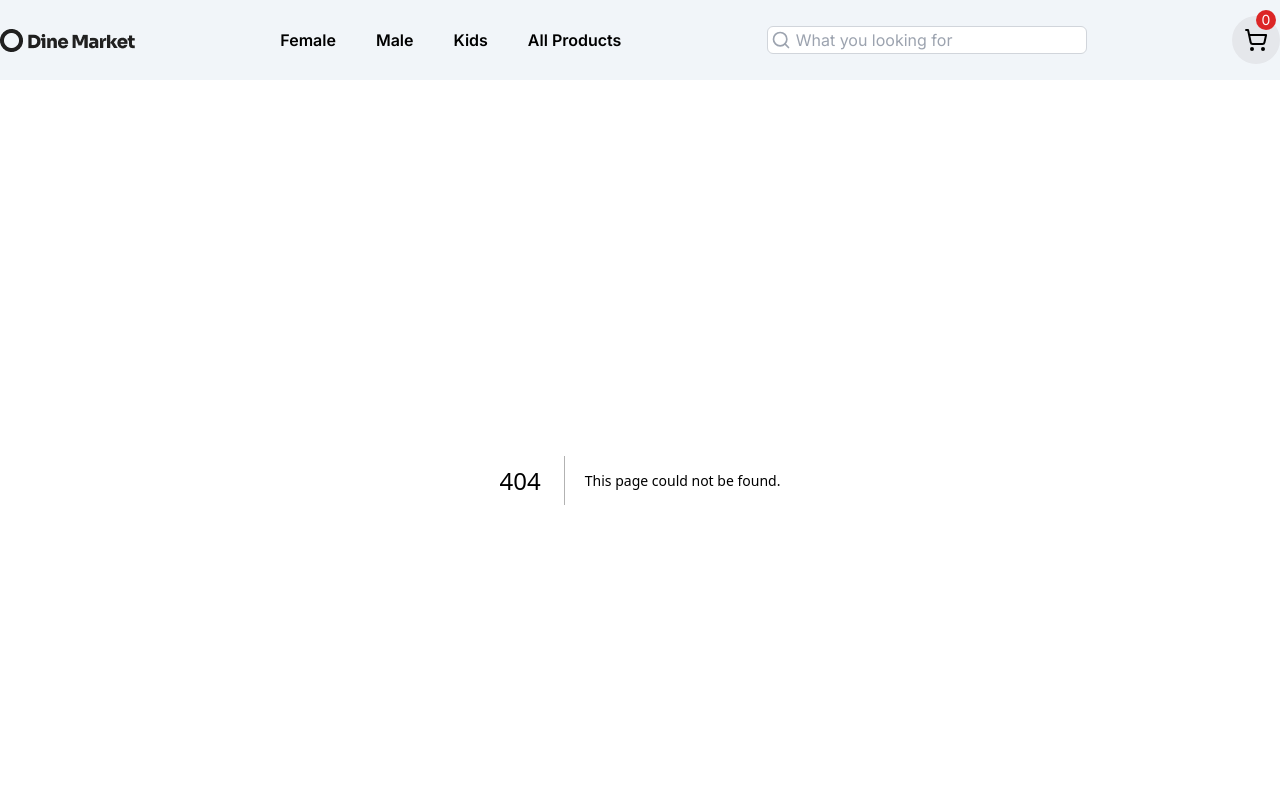
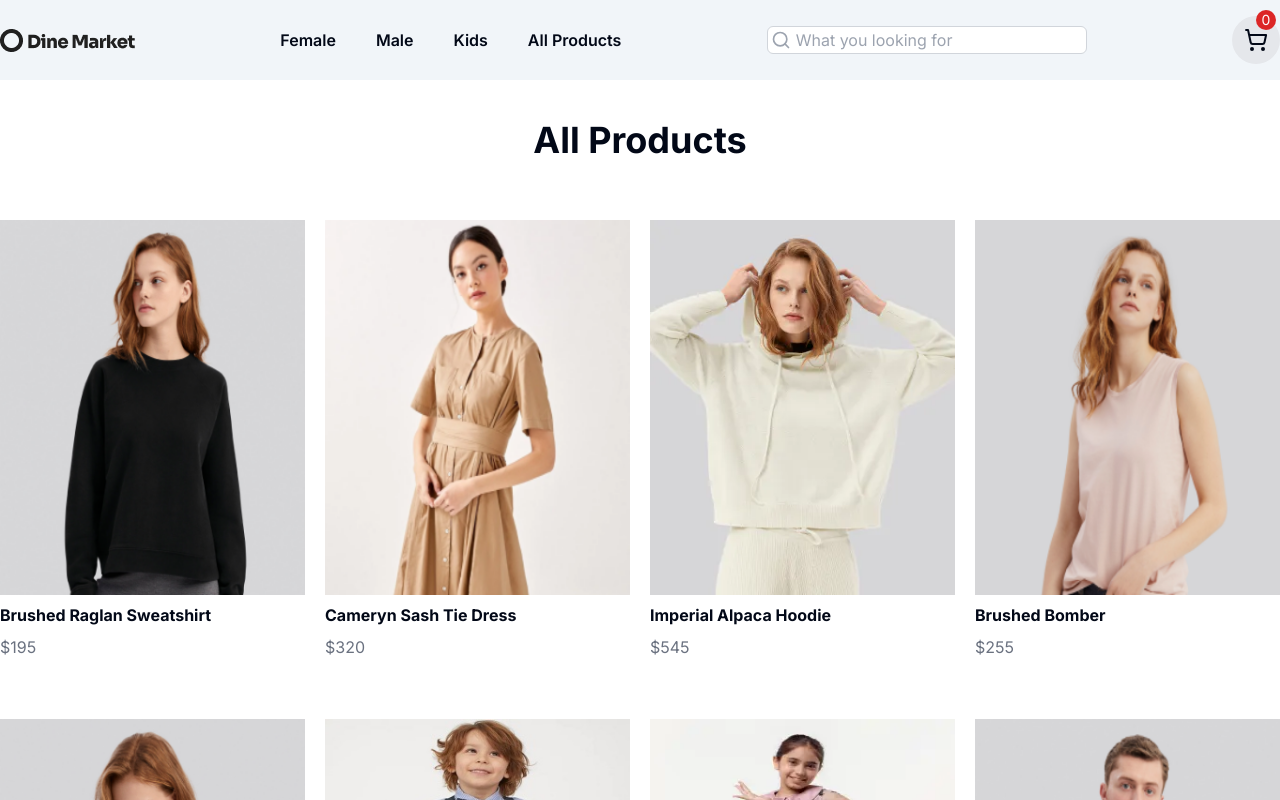
Before and after one commit to khizarwakeel/market-place, a Next.js app: page /All-Products in a window 1280 px wide. Before the commit this address had no page. Shown: the top 800 px of the page. Built offline with nearby package versions, Linux system fonts and the light colour scheme.

Commit message:
added dynamic routes on products

```diff
--- /dev/null
+++ b/src/app/[slug]/page.tsx
@@ -0,0 +1,17 @@
+import { NextPage } from "next";
+import ProductsCate from "@/components/views/productsCate";
+
+interface ParamsVal {
+  slug: string;
+}
+
+const Page: NextPage<{ params: ParamsVal }> = ({ params }) => {
+  const { slug } = params;
+  return (
+    <div>
+      <ProductsCate category={slug} />
+    </div>
+  );
+};
+
+export default Page;
--- a/src/components/layout/header.tsx
+++ b/src/components/layout/header.tsx
@@ -9,22 +9,24 @@ const Header = () => {
     <section className="bg-slate-100 py-4">
       <Wrapper>
         <div className="flex justify-between items-center h-full">
-          <div>
-            <Image src={Logo} alt="O Dine Market" />
-          </div>
+          <Link href={"/"}>
+            <div>
+              <Image src={Logo} alt="O Dine Market" />
+            </div>
+          </Link>
           <div>
             <ul className="flex gap-10 font-semibold">
               <li>
-                <Link href={""}>Female</Link>
+                <Link href={"/Female"}>Female</Link>
               </li>
               <li>
-                <Link href={""}>Male</Link>
+                <Link href={"/Male"}>Male</Link>
               </li>
               <li>
-                <Link href={""}>Kids</Link>
+                <Link href={"/Kids"}>Kids</Link>
               </li>
               <li>
-                <Link href={""}>All Products</Link>
+                <Link href={"/All-Products"}>All Products</Link>
               </li>
             </ul>
           </div>
--- /dev/null
+++ b/src/components/shared/productCards.tsx
@@ -0,0 +1,19 @@
+import Image, { StaticImageData } from "next/image";
+
+interface IProp {
+  img: StaticImageData;
+  title: string;
+  price: number;
+}
+
+const ProductsCards: React.FC<IProp> = ({ img, title, price }) => {
+  return (
+    <div className="py-5 hover:scale-105 duration-300">
+      <Image src={img} alt="Products" className="object-cover flex-shrink-0" />
+      <h3 className="py-2 font-bold">{title}</h3>
+      <p className="text-gray-500">${price}</p>
+    </div>
+  );
+};
+
+export default ProductsCards;
--- /dev/null
+++ b/src/components/views/productsCate.tsx
@@ -0,0 +1,46 @@
+import { NextPage } from "next";
+import { products } from "../utils/data";
+import ProductsCards from "../shared/productCards";
+import { StaticImageData } from "next/image";
+import Wrapper from "../shared/wrapper";
+
+interface ProductsCateProps {
+  category: string;
+}
+
+const ProductsCate: NextPage<ProductsCateProps> = ({ category }) => {
+  let filteredCategory = products;
+
+  if (category !== "All-Products") {
+    filteredCategory = products.filter((item) => item.category === category);
+  }
+
+  let categoryDisplay = category;
+
+  if (category === "All-Products") {
+    categoryDisplay = category.split("-").join(" ");
+  }
+
+  return (
+    <section>
+      <Wrapper>
+        <div className="text-center text-4xl font-bold my-10">
+          <h1>{category === "All-Products" ? categoryDisplay : category}</h1>
+        </div>
+        <div className="grid grid-cols-4 gap-5">
+          {filteredCategory.map((item, index) => (
+            <div key={index}>
+              <ProductsCards
+                img={item.image as StaticImageData}
+                title={item.name}
+                price={item.price}
+              />
+            </div>
+          ))}
+        </div>
+      </Wrapper>
+    </section>
+  );
+};
+
+export default ProductsCate;
--- a/src/components/views/productsList.tsx
+++ b/src/components/views/productsList.tsx
@@ -1,6 +1,7 @@
-import Image from "next/image";
+import { StaticImageData } from "next/image";
 import Wrapper from "../shared/wrapper";
 import { products } from "../utils/data";
+import ProductsCom from "../shared/productCards";
 
 const ProductsList = () => {
   return (
@@ -13,15 +14,11 @@ const ProductsList = () => {
         <div className="grid grid-cols-4 gap-5">
           {products.slice(0, 4).map((item, index) => (
             <div key={index}>
-              <div className="py-5 hover:scale-105 duration-300">
-                <Image
-                  src={item.image}
-                  alt="Products"
-                  className="object-cover flex-shrink-0"
-                />
-                <h3 className="py-2 font-bold">{item.name}</h3>
-                <p className="text-gray-500">${item.price}</p>
-              </div>
+              <ProductsCom
+                img={item.image as StaticImageData}
+                title={item.name}
+                price={item.price}
+              />
             </div>
           ))}
         </div>
```
